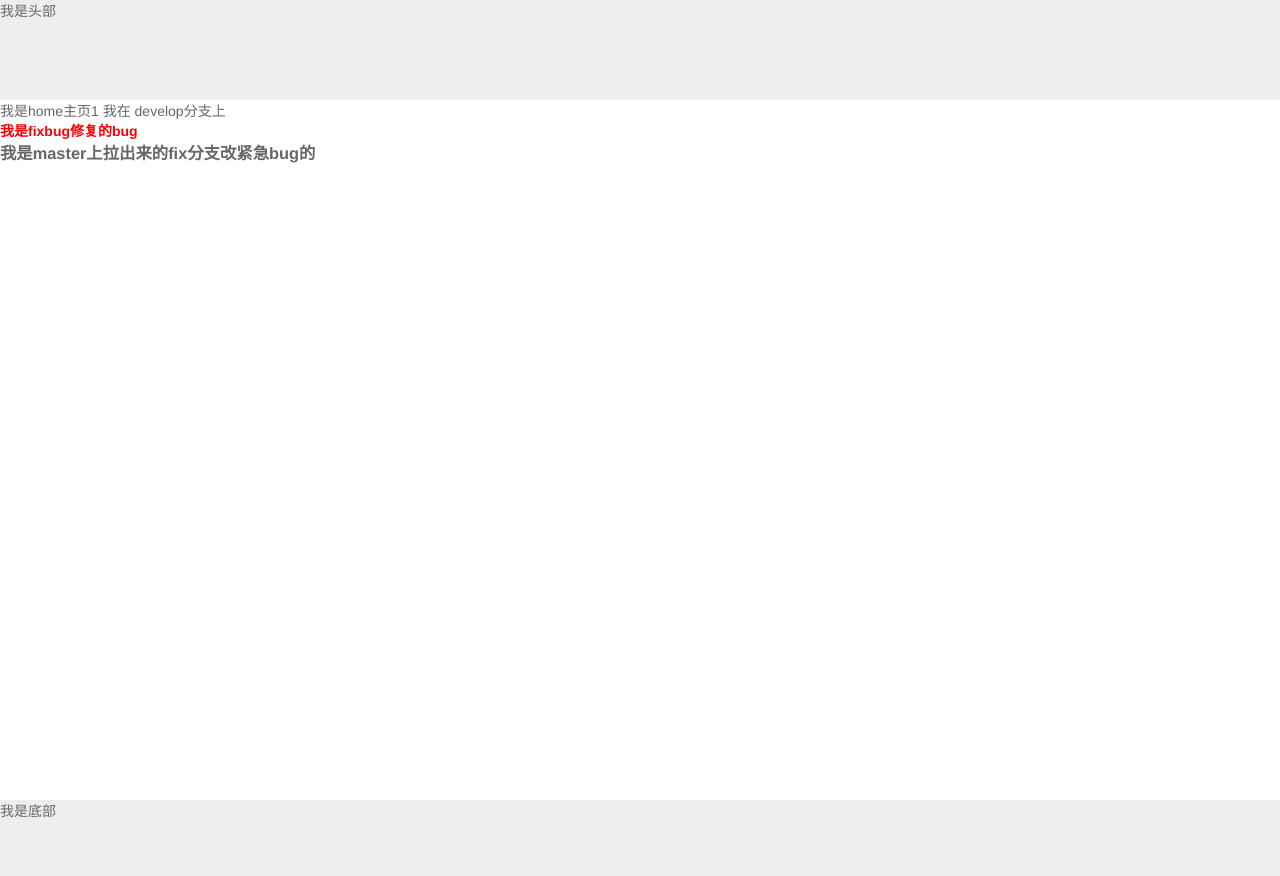
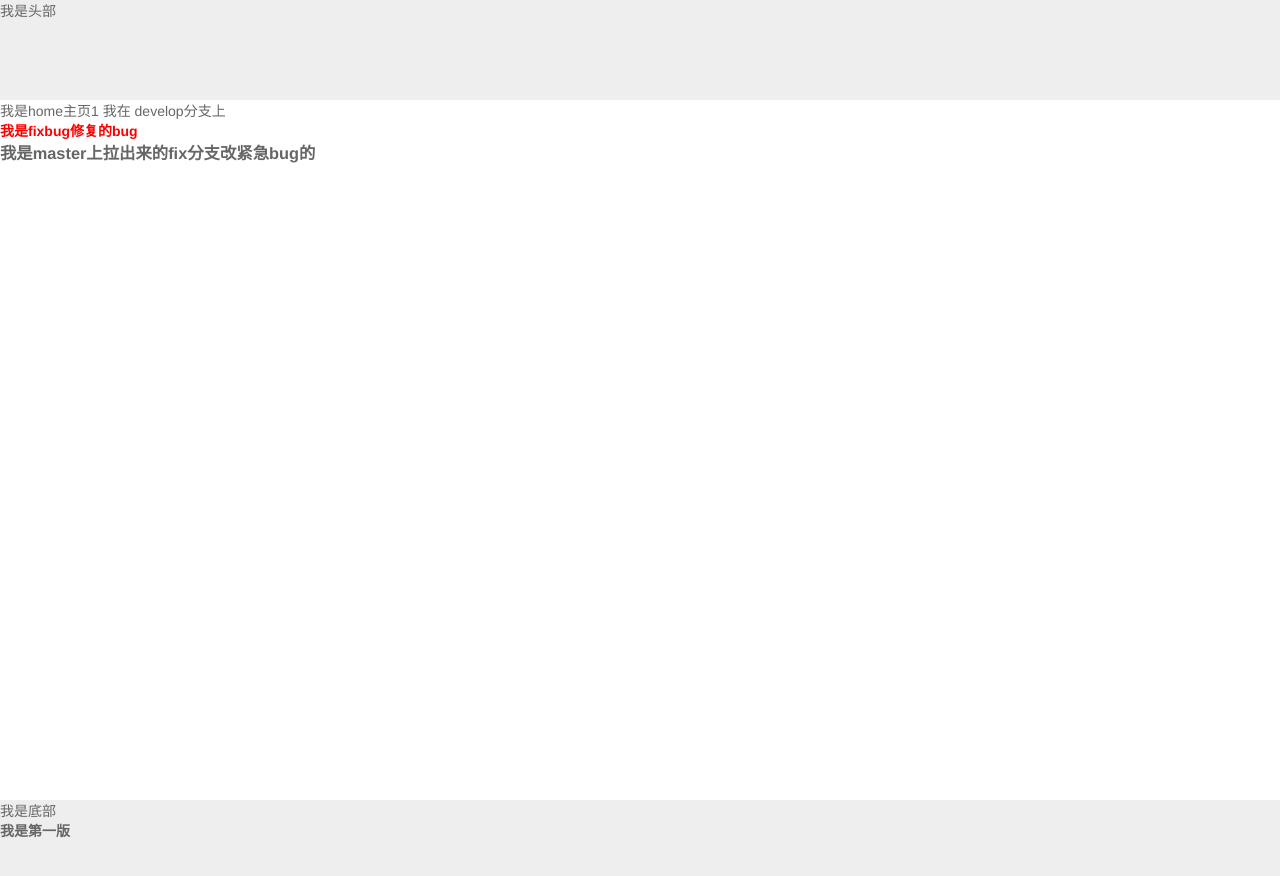
Before and after one commit to xiaomao2014/myvue, a Vue app: page /#/Home in a window 1280 px wide. Shown: the top 876 px of the page. Built offline with nearby package versions, Linux system fonts and the light colour scheme.

Commit message:
ren13-测试不提交某个文件01

```diff
--- a/src/components/Common/Footer.vue
+++ b/src/components/Common/Footer.vue
@@ -2,6 +2,7 @@
   <div class="footer-box">
     <div class="footer-content">
       我是底部
+      <h4>我是第一版</h4>
     </div>
   </div>
 </template>
```
